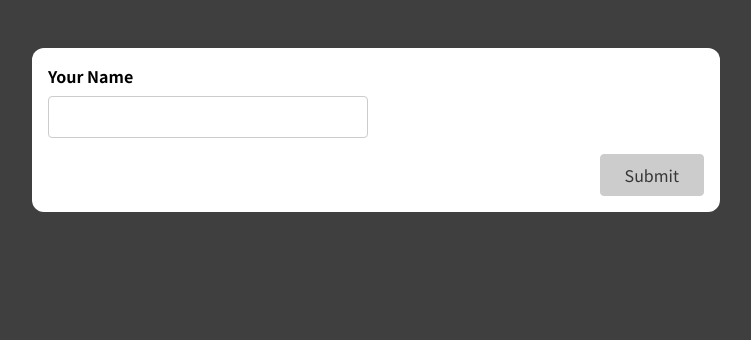
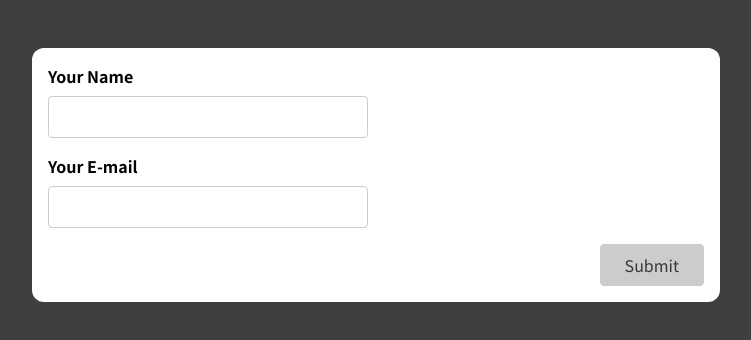
Before and after one commit to falcon-bridge/forms-and-user-input, a React (Create React App) app: page / in a window 1280 px wide. Shown: the top 340 px of the page, without its empty margins (264-1015 px from the left). Built offline with nearby package versions, Linux system fonts and the light colour scheme.

Commit message:
added an email input field and all the required related validations too

```diff
--- a/src/components/SimpleInput.js
+++ b/src/components/SimpleInput.js
@@ -7,9 +7,15 @@
   const enteredNameIsValid = enteredName.trim() !== "";
   const nameInputIsInvalid = !enteredNameIsValid && enteredNameTouched;
 
+  const [enteredEmail, setEnteredEmail] = useState("");
+  const [enteredEmailTouched, setEnteredEmailTouched] = useState(false);
+
+  const enteredEmailIsValid = enteredEmail.includes("@");
+  const emailInputIsInvalid = !enteredEmailIsValid && enteredEmailTouched;
+
   let formIsValid = false;
 
-  if (enteredNameIsValid) {
+  if (enteredNameIsValid && enteredEmailIsValid) {
     formIsValid = true;
   }
 
@@ -24,17 +30,38 @@
     setEnteredNameTouched(true);
   };
 
+  const emailInputChangeHandler = (event) => {
+    if (enteredEmailTouched === false) {
+      setEnteredEmailTouched(true);
+    }
+    setEnteredEmail(event.target.value);
+  };
+
+  const emailInputBlurHandler = () => {
+    setEnteredEmailTouched(true);
+  };
+
   const formSubmissionHandler = (event) => {
     event.preventDefault();
     setEnteredNameTouched(true);
+    setEnteredEmailTouched(true);
     if (enteredName.trim() === "") {
+      return;
+    }
+    if (enteredEmail.includes("@")) {
       return;
     }
     setEnteredName("");
     setEnteredNameTouched(false);
+    setEnteredEmail("");
+    setEnteredEmailTouched(false);
   };
 
   const nameInputClasses = !nameInputIsInvalid
+    ? "form-control"
+    : "form-control invalid";
+
+  const emailInputClasses = !emailInputIsInvalid
     ? "form-control"
     : "form-control invalid";
 
@@ -53,6 +80,19 @@
           <p className="error-text">Name must not be empty</p>
         )}
       </div>
+      <div className={emailInputClasses}>
+        <label htmlFor="email">Your E-mail</label>
+        <input
+          type="email"
+          id="email"
+          value={enteredEmail}
+          onChange={emailInputChangeHandler}
+          onBlur={emailInputBlurHandler}
+        />
+        {emailInputIsInvalid && (
+          <p className="error-text">Your email is invalid</p>
+        )}
+      </div>
       <div className="form-actions">
         <button disabled={!formIsValid}>Submit</button>
       </div>
```
Also changed, not shown: 1 other file (tests, documents, lock files or other folders).
